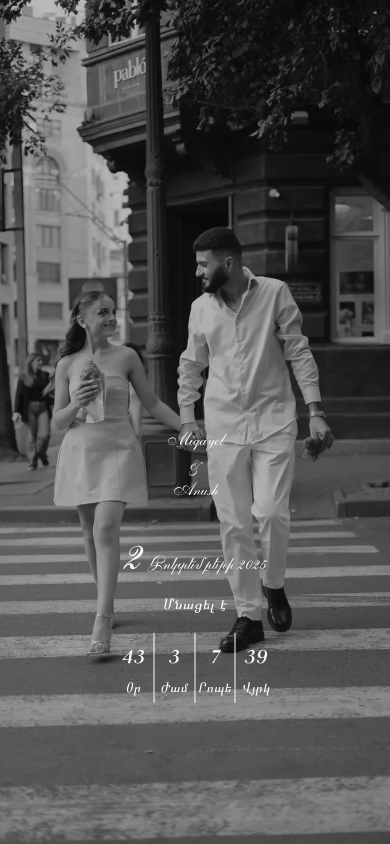
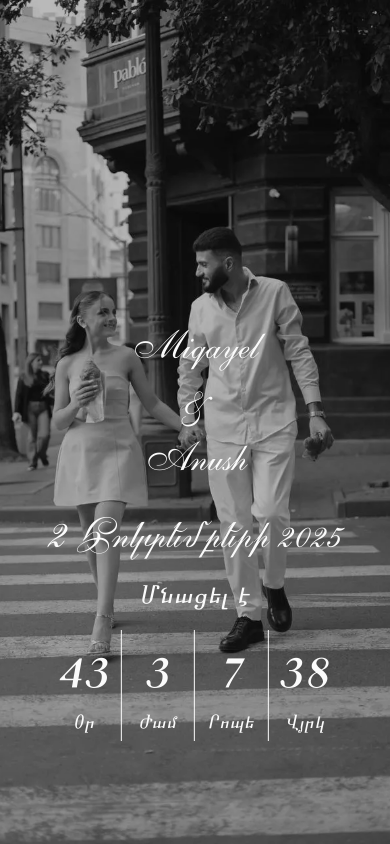
Before and after one commit to Hakob033/miqayel-anush, a Next.js app: page / in a window 390 px wide. Shown: the top 844 px of the page. Built offline with nearby package versions, Linux system fonts and the light colour scheme; a web font is replaced by a local one.

Commit message:
update version 3.4

```diff
--- a/src/app/globals.css
+++ b/src/app/globals.css
@@ -25,22 +25,22 @@
   --color-black: #1a1a1a;
 
   /* font size */
-  --text-text100: clamp(32px, 10vw, 100px);
-  --text-text80: clamp(28px, 8vw, 80px);
-  --text-text64: clamp(24px, 6vw, 64px);
-  --text-text56: clamp(22px, 5.5vw, 56px);
-  --text-text50: clamp(20px, 5vw, 50px);
-  --text-text48: clamp(20px, 4.8vw, 48px);
-  --text-text40: clamp(18px, 4vw, 40px);
-  --text-text32: clamp(16px, 3.2vw, 32px);
-  --text-text28: clamp(15px, 2.8vw, 28px);
-  --text-text24: clamp(14px, 2.4vw, 24px);
-  --text-text20: clamp(13px, 2vw, 20px);
-  --text-text18: clamp(13px, 1.8vw, 18px);
-  --text-text16: clamp(12px, 1.6vw, 16px);
-  --text-text15: clamp(12px, 1.5vw, 15px);
-  --text-text14: clamp(12px, 1.4vw, 14px);
-  --text-text13: clamp(12px, 1.3vw, 13px);
+  --text-text100: 100px;
+  --text-text80: 80px;
+  --text-text64: 64px;
+  --text-text56: 56px;
+  --text-text50: 50px;
+  --text-text48: 48px;
+  --text-text40: 40px;
+  --text-text32: 32px;
+  --text-text28: 28px;
+  --text-text24: 24px;
+  --text-text20: 20px;
+  --text-text18: 18px;
+  --text-text16: 16px;
+  --text-text15: 15px;
+  --text-text14: 14px;
+  --text-text13: 13px;
 
   /* line height */
   --leading-l110: 110%;
```
